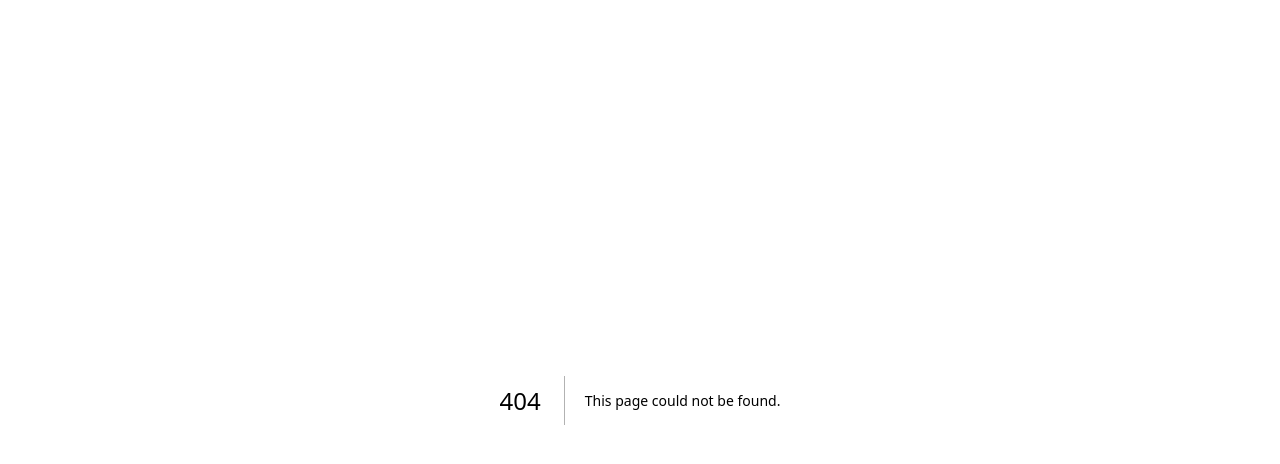
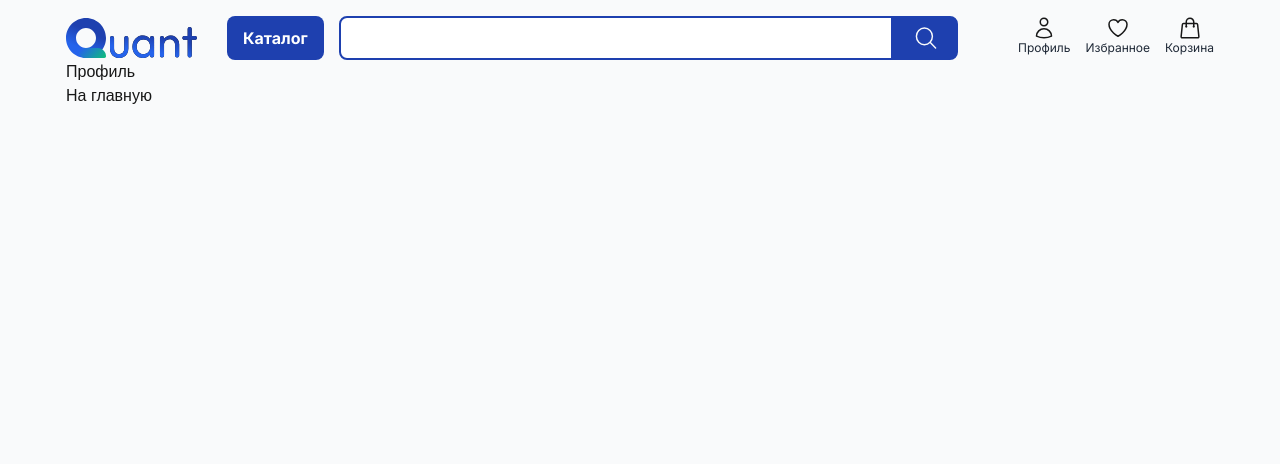
Before and after one commit to Bormxx/ecommerce, a Next.js app: page /profile in a window 1280 px wide. Before the commit this address had no page. Shown: the top 464 px of the page. Built offline with nearby package versions, Linux system fonts and the light colour scheme.

Commit message:
Init commit

```diff
--- a/src/components/LoginMenu/LoginMenu.tsx
+++ b/src/components/LoginMenu/LoginMenu.tsx
@@ -9,7 +9,7 @@ import {
 } from "@heroicons/react/24/outline";
 
 export default function LoginMenu() {
-  const userName = "";
+  const userName = true;
 
   return (
     <>
@@ -44,7 +44,7 @@ export default function LoginMenu() {
             />
 
             <IconLink
-              link="/"
+              link="/profile"
               icon={<UserIcon />}
               text="Профиль"
               lg_hidden=""
--- /dev/null
+++ b/src/pages/profile.tsx
@@ -0,0 +1,11 @@
+import Link from "next/link";
+import Home from "@/components/Home/Home";
+
+export default function Profile() {
+  return (
+    <Home>
+        <h1>Профиль</h1>
+        <Link href="/">На главную</Link>
+    </Home>
+  );
+}
```
